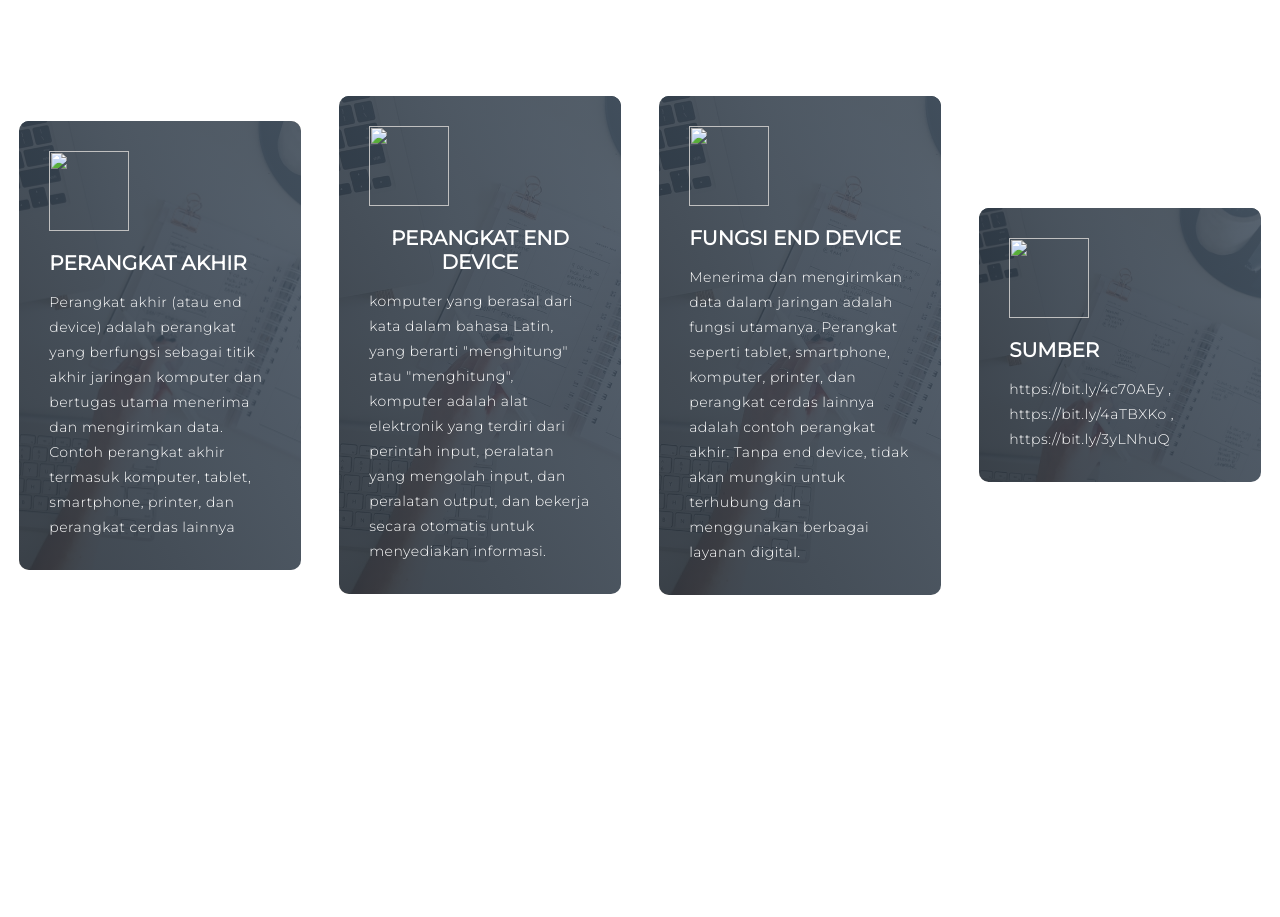
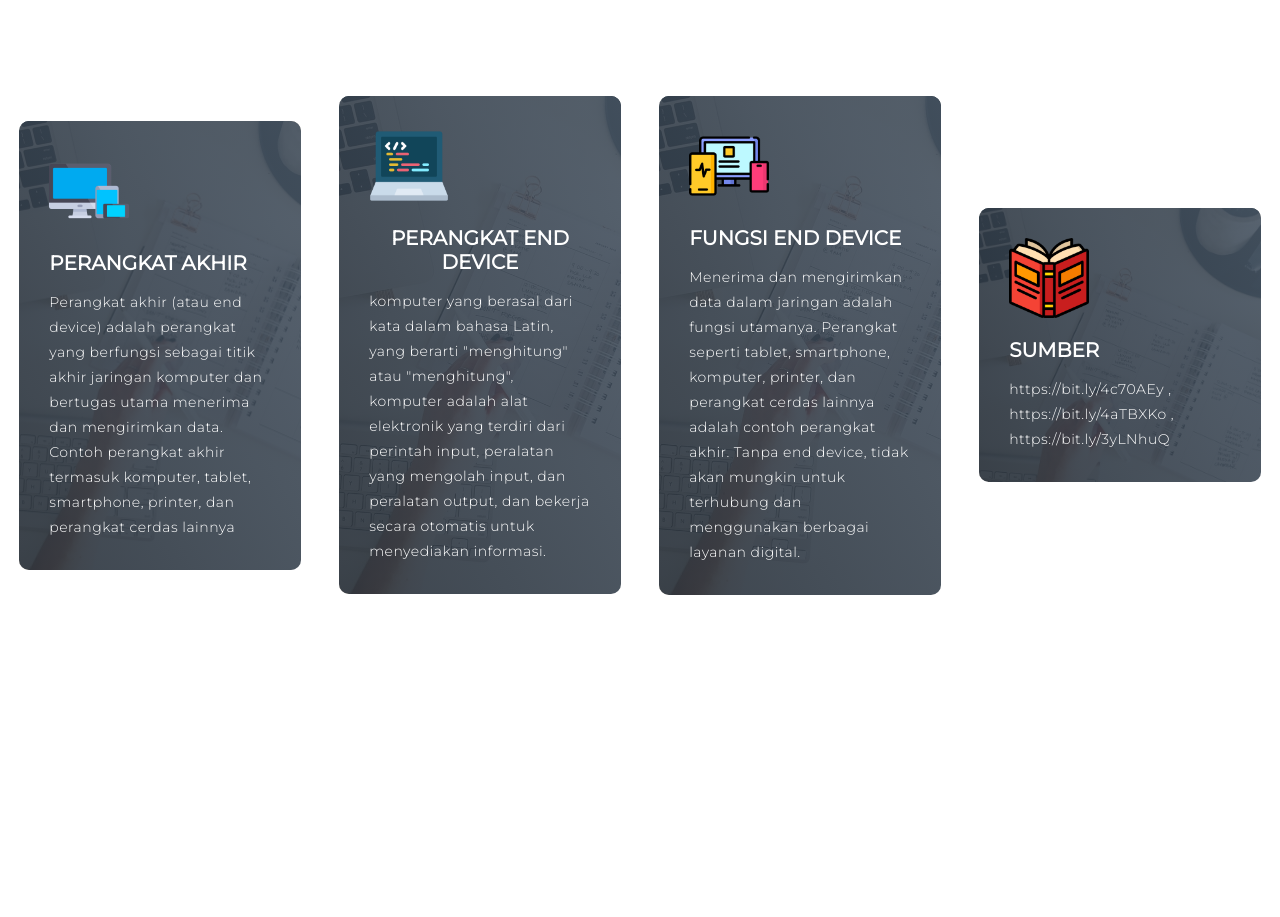
Before and after one commit to Fauzanazzima/tubesfauzan, a plain HTML site: page index.html in a window 1280 px wide. Shown: the part 880-1797 px from the top of the page. Drawn offline with Linux system fonts and the light colour scheme; files whose address does not match are found by name.

Commit message:
Update index.html

```diff
--- a/index.html
+++ b/index.html
@@ -55,23 +55,23 @@
       </div>
       <div class="service-bottom">
         <div class="service-item">
-          <div class="icon"><img src="img/responsive.png" /></div>
+          <div class="icon"><img src="responsive.png" /></div>
           <h2>Perangkat Akhir</h2>
           <p>Perangkat akhir (atau end device) adalah perangkat yang berfungsi sebagai titik akhir jaringan komputer dan bertugas utama menerima dan mengirimkan data. Contoh perangkat akhir termasuk komputer, tablet, smartphone, printer, dan perangkat cerdas lainnya
           </p>
         </div>
         <div class="service-item">
-          <div class="icon"><img src="img/programming.png" /></div>
+          <div class="icon"><img src="programming.png" /></div>
           <h2>Perangkat End Device</h2>
           <p>komputer yang berasal dari kata dalam bahasa Latin, yang berarti "menghitung" atau "menghitung", komputer adalah alat elektronik yang terdiri dari perintah input, peralatan yang mengolah input, dan peralatan output, dan bekerja secara otomatis untuk menyediakan informasi. </p>
         </div>
         <div class="service-item">
-          <div class="icon"><img src="img/device.png" /></div>
+          <div class="icon"><img src="device.png" /></div>
           <h2>Fungsi End Device</h2>
           <p>Menerima dan mengirimkan data dalam jaringan adalah fungsi utamanya. Perangkat seperti tablet, smartphone, komputer, printer, dan perangkat cerdas lainnya adalah contoh perangkat akhir. Tanpa end device, tidak akan mungkin untuk terhubung dan menggunakan berbagai layanan digital.</p>
         </div>
         <div class="service-item">
-          <div class="icon"><img src="img/book.png" /></div>
+          <div class="icon"><img src="book.png" /></div>
           <h2>Sumber</h2>
           <p> https://bit.ly/4c70AEy , https://bit.ly/4aTBXKo , https://bit.ly/3yLNhuQ</p>
         </div>
@@ -85,7 +85,7 @@
     <div class="about container">
       <div class="col-left">
         <div class="about-img">
-          <img src="img/Gambar WhatsApp 2024-06-08 pukul 19.43.33_0db664ec.jpg" alt="img">
+          <img src="Gambar WhatsApp 2024-06-08 pukul 19.43.33_0db664ec.jpg" alt="img">
         </div>
       </div>
       <div class="col-right">
```
